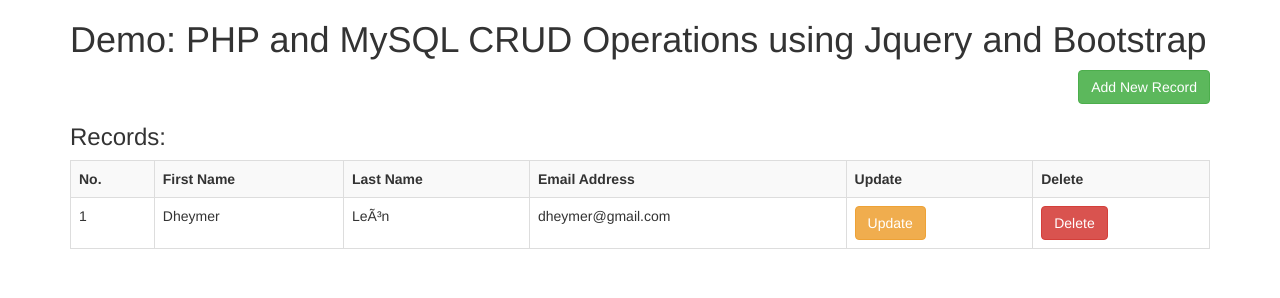
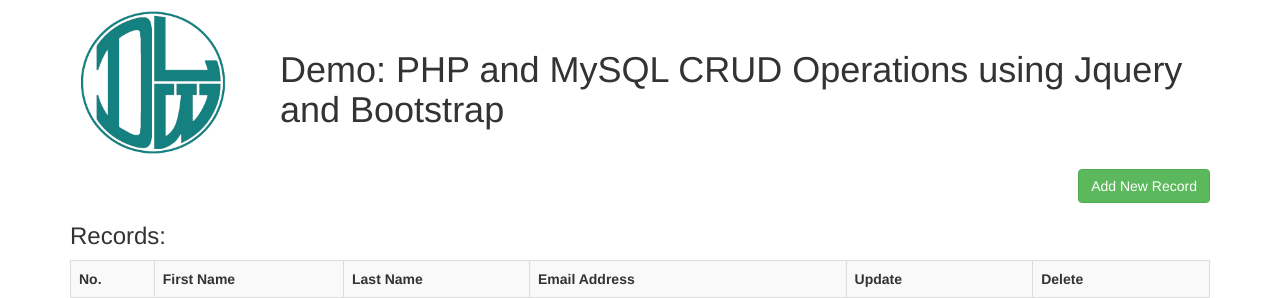
Before and after one commit to tidianembaye10/php-mysql-crud, a PHP site: page / in a window 1280 px wide. Shown: the top 298 px of the page. Run offline with PHP 8.4, Linux system fonts and the light colour scheme; data comes from the database, SQL or seed files in the repository.

Commit message:
Adding logo and some styling to the header

```diff
--- a/index.php
+++ b/index.php
@@ -24,7 +24,10 @@
 <!-- Content Section -->
 <div class="container">
     <div class="row">
-        <div class="col-md-12">
+        <div class="col-md-2">
+            <img class="img-responsive" src="img/logo-dlw-md.png">
+        </div>
+        <div class="col-md-10" style="padding: 3rem;">
             <h1>Demo: PHP and MySQL CRUD Operations using Jquery and Bootstrap</h1>
         </div>
     </div>
```
Also changed, not shown: img/logo-dlw-md.png (added).
